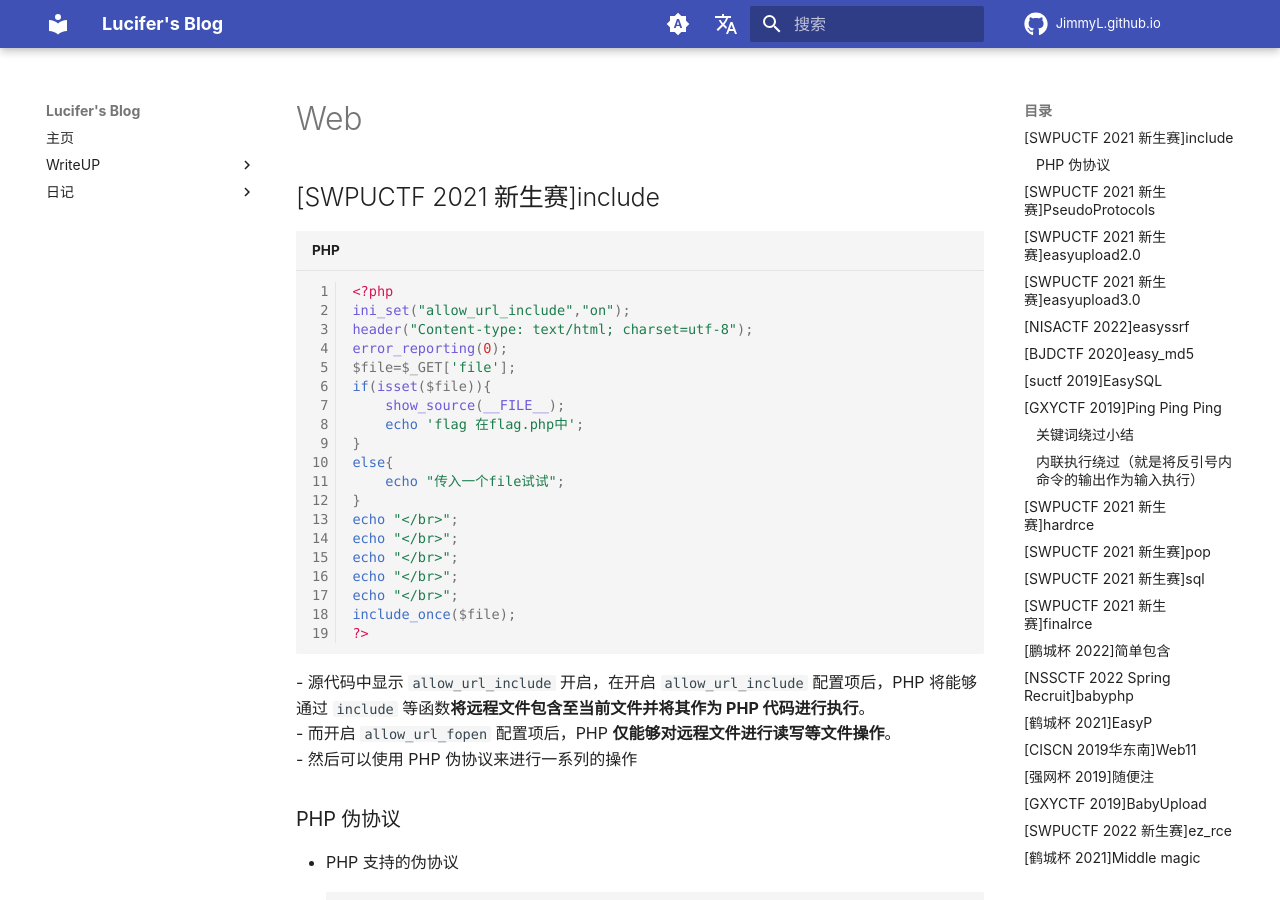
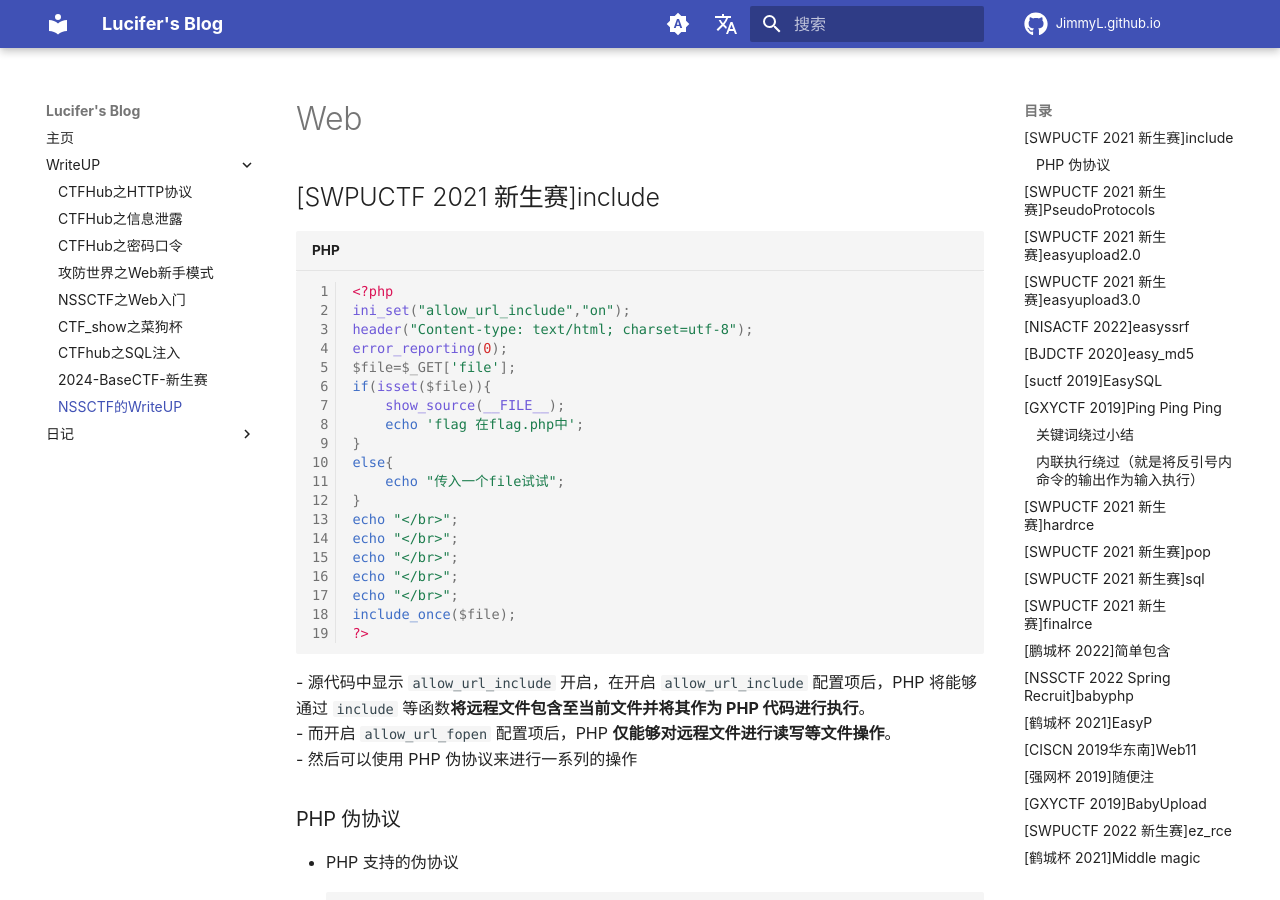
Before and after one commit to Lucifer-Jimmy/JimmyL.github.io, an MkDocs documentation site: the page built from docs/WriteUP/NSSCTF的WriteUP.md, in a window 1280 px wide and 900 px high. Built offline with MkDocs 1.6.1 and Material for MkDocs 9.7.7, drawn with Linux system fonts in a browser that asks for light colours; comment, search, counter and statistics services are not loaded.

Commit message:
fix_bug_10_27_17:04

```diff
--- a/mkdocs.yml
+++ b/mkdocs.yml
@@ -91,6 +91,7 @@ nav:
     - CTF_show之菜狗杯: WriteUP/CTF_Show之菜狗杯.md
     - CTFhub之SQL注入: WriteUP/CTFHUB之SQL注入.md
     - 2024-BaseCTF-新生赛: WriteUP/BaseCTF_2024_新生赛.md
+    - NSSCTF的WriteUP: WriteUP/NSSCTF的WriteUP.md
   - 日记:
     - 2024-08-07: Daily/2024-08-07.md
 
```
